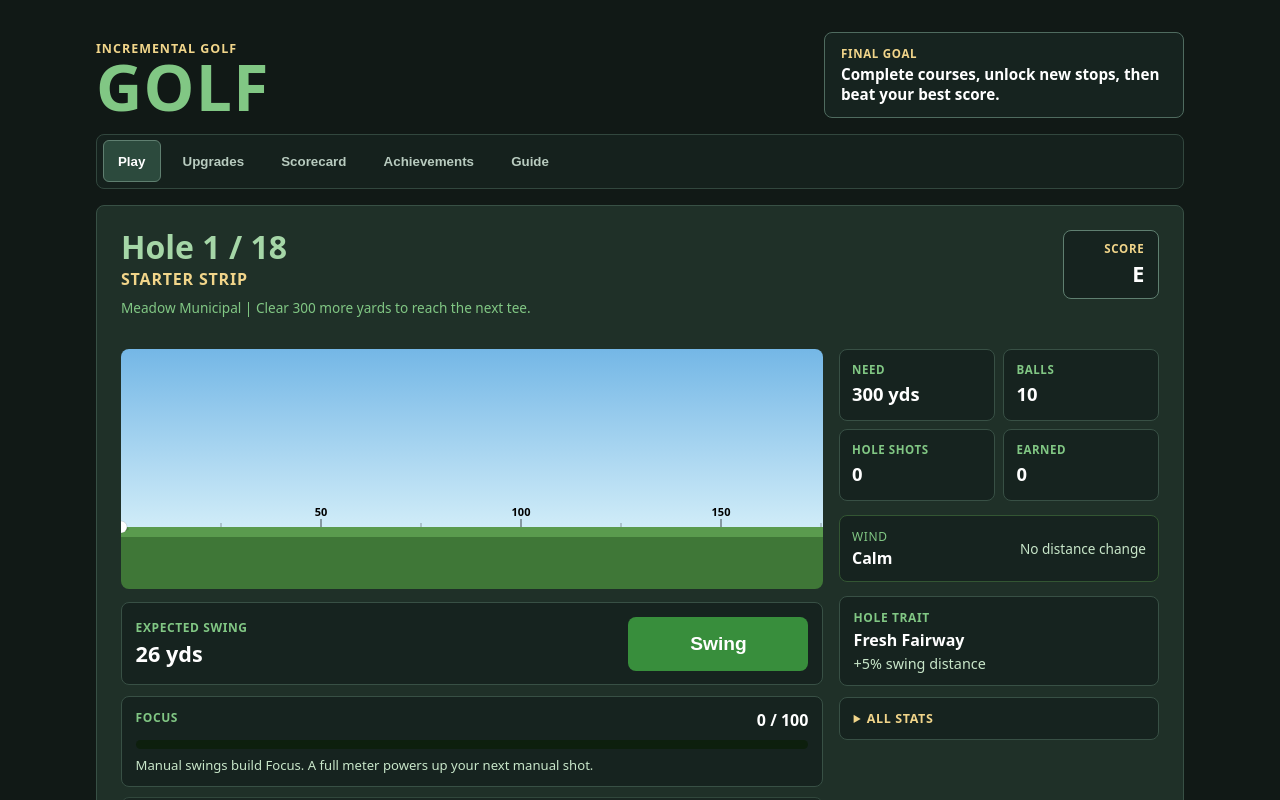
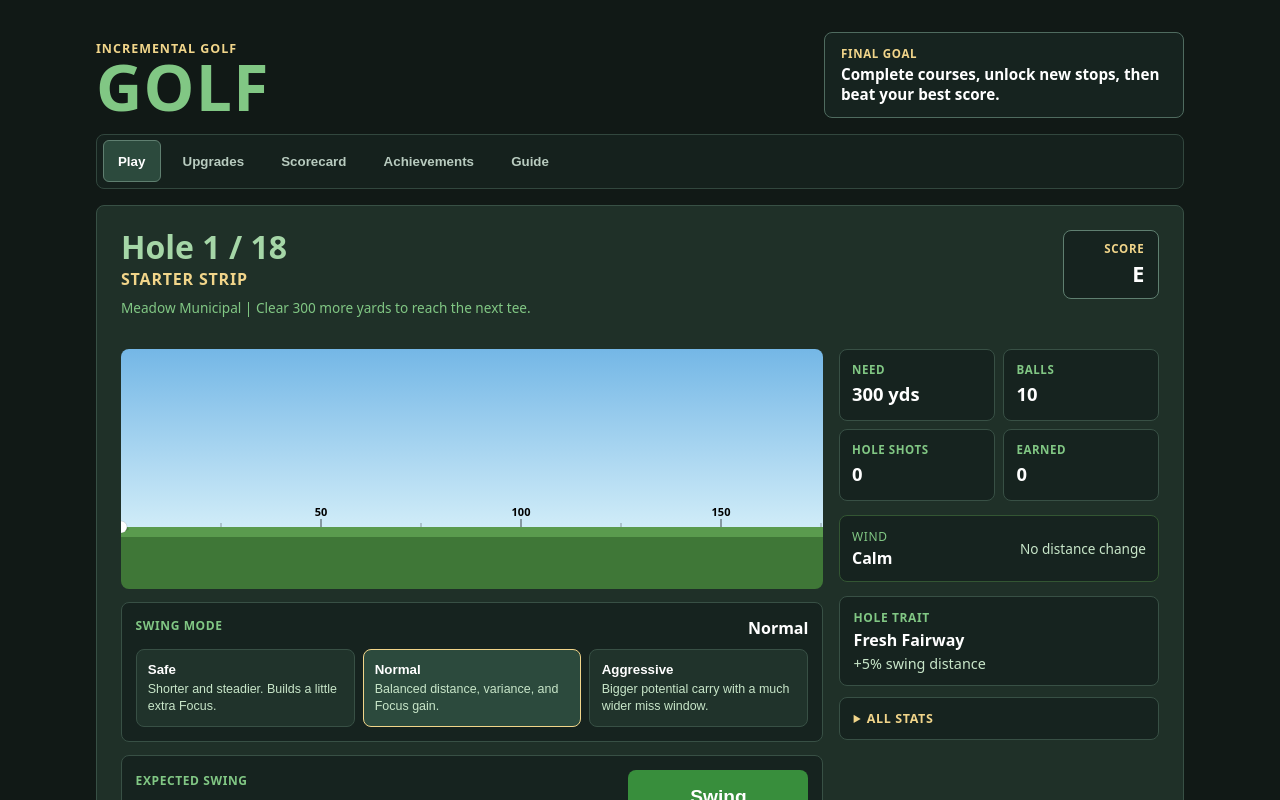
Before and after one commit to CollePatt/golf, a React (Vite) app: page / in a window 1280 px wide. Shown: the top 800 px of the page. Built offline with nearby package versions, Linux system fonts and the light colour scheme.

Commit message:
Add swing modes

```diff
--- a/src/App.css
+++ b/src/App.css
@@ -168,6 +168,81 @@ h3 {
   height: 240px;
   border-radius: 8px;
   margin-bottom: 0;
+}
+
+.swing-mode-panel {
+  margin-top: 0.85rem;
+  padding: 0.85rem;
+  border: 1px solid #385045;
+  border-radius: 8px;
+  background: #16231f;
+}
+
+.swing-mode-heading {
+  display: flex;
+  justify-content: space-between;
+  gap: 0.75rem;
+  margin-bottom: 0.65rem;
+}
+
+.swing-mode-heading span,
+.swing-mode-heading strong {
+  display: block;
+}
+
+.swing-mode-heading span {
+  color: #81c784;
+  font-size: 0.75rem;
+  font-weight: 700;
+  text-transform: uppercase;
+  letter-spacing: 0.05em;
+}
+
+.swing-mode-heading strong {
+  color: #ffffff;
+}
+
+.swing-mode-selector {
+  display: grid;
+  grid-template-columns: repeat(3, 1fr);
+  gap: 0.5rem;
+}
+
+.mode-btn {
+  min-height: 78px;
+  padding: 0.7rem;
+  border: 1px solid #385045;
+  border-radius: 8px;
+  background: #20332b;
+  color: #c8e6c9;
+  text-align: left;
+  cursor: pointer;
+}
+
+.mode-btn:hover {
+  border-color: #81c784;
+}
+
+.mode-btn.active {
+  border-color: #f1d58a;
+  background: #2c4a3d;
+}
+
+.mode-btn span,
+.mode-btn small {
+  display: block;
+}
+
+.mode-btn span {
+  color: #ffffff;
+  font-weight: 800;
+}
+
+.mode-btn small {
+  margin-top: 0.25rem;
+  color: #c8e6c9;
+  font-size: 0.78rem;
+  line-height: 1.3;
 }
 
 .swing-panel {
@@ -1087,6 +1162,7 @@ h3 {
   .app-header,
   .screen-heading,
   .swing-panel,
+  .swing-mode-heading,
   .auto-swing-panel,
   .round-modifier {
     align-items: stretch;
@@ -1106,6 +1182,7 @@ h3 {
   .summary-grid,
   .achievement-grid,
   .perk-choice-grid,
+  .swing-mode-selector,
   .guide-grid {
     grid-template-columns: 1fr;
   }
--- a/src/App.jsx
+++ b/src/App.jsx
@@ -23,6 +23,7 @@ import {
   getCoursePerkFocusGain,
   getCoursePerkStartingBalls,
 } from './data/coursePerks.js';
+import { getSwingMode } from './data/swingModes.js';
 import { allocateToUpgrade } from './logic/upgradeLogic.js';
 import { saveGame, loadGame, clearSave } from './logic/storage.js';
 import HoleScreen from './components/HoleScreen.jsx';
@@ -88,10 +89,12 @@ function advanceSwingState(s, source = 'manual') {
   const holeDefinition = getHoleDefinition(s.courseId, s.hole);
   const focused = source === 'manual' && s.focusMeter >= FOCUS_READY;
   const coursePerkDistanceMultiplier = getCoursePerkDistanceMultiplier(s.activeCoursePerk);
+  const swingMode = getSwingMode(s.selectedSwingMode);
   const swing = rollSwingYards(s.upgrades, s.wind, holeDefinition, {
     focused,
     source,
     distanceMultiplier: coursePerkDistanceMultiplier,
+    swingMode: swingMode.id,
   });
   const yards = swing.yards;
   const newYardsThisHole = s.yardsThisHole + yards;
@@ -100,6 +103,7 @@ function advanceSwingState(s, source = 'manual') {
   const newTotalShots = s.totalShots + 1;
   const newTotalYards = s.totalYardsThisRound + yards;
   const manualFocusGain = FOCUS_GAIN_PER_MANUAL_SWING
+    + swingMode.focusGainBonus
     + getCoursePerkFocusGain(s.activeCoursePerk)
     + (swing.event?.focusGain ?? 0);
   const newFocusMeter = source === 'manual'
@@ -230,6 +234,13 @@ export default function App() {
     }));
   }
 
+  function handleSelectSwingMode(modeId) {
+    setState(s => ({
+      ...s,
+      selectedSwingMode: getSwingMode(modeId).id,
+    }));
+  }
+
   function handleAllocate(upgradeId, amount) {
     setState(s => {
       const { upgradeState, yardsToAllocate } = allocateToUpgrade(
@@ -350,12 +361,14 @@ export default function App() {
         <HoleScreen
           state={state}
           onSwing={handleSwing}
+          onSelectSwingMode={handleSelectSwingMode}
           onToggleAutoSwing={handleToggleAutoSwing}
           yardsPerSwing={getExpectedYardsPerSwing(
             state.upgrades,
             state.wind,
             getHoleDefinition(state.courseId, state.hole),
-            getCoursePerkDistanceMultiplier(state.activeCoursePerk)
+            getCoursePerkDistanceMultiplier(state.activeCoursePerk),
+            state.selectedSwingMode
           )}
           autoSwingIntervalMs={autoSwingIntervalMs}
           focusReady={FOCUS_READY}
--- a/src/components/GuidePanel.jsx
+++ b/src/components/GuidePanel.jsx
@@ -15,6 +15,7 @@ export default function GuidePanel() {
             <li>Each swing spends one ball.</li>
             <li>Clear the target distance to advance to the next hole.</li>
             <li>Manual swings build Focus; a full meter powers up your next manual shot.</li>
+            <li>Swing modes trade consistency, Focus gain, and distance.</li>
             <li>The round ends after hole 18 or when you run out of balls.</li>
             <li>Every yard hit becomes upgrade currency after the round.</li>
             <li>Achievements pay bonus yards when you hit lifetime milestones.</li>
@@ -29,6 +30,7 @@ export default function GuidePanel() {
             <li>Fewer shots improves your score to par.</li>
             <li>Your best completed round is saved automatically.</li>
             <li>Wind and swing quality can change each shot's distance.</li>
+            <li>Safe shots are steadier, while aggressive shots can carry farther or miss harder.</li>
             <li>Rare shot events can add bounces, focus boosts, or rough lies.</li>
           </ul>
         </section>
--- a/src/components/HoleScreen.jsx
+++ b/src/components/HoleScreen.jsx
@@ -9,10 +9,12 @@ import {
 } from '../logic/gameState.js';
 import { formatAutoSwingInterval } from '../logic/swingLogic.js';
 import { getCoursePerkById } from '../data/coursePerks.js';
+import { SWING_MODES, getSwingMode } from '../data/swingModes.js';
 
 export default function HoleScreen({
   state,
   onSwing,
+  onSelectSwingMode,
   onToggleAutoSwing,
   yardsPerSwing,
   autoSwingIntervalMs,
@@ -35,6 +37,8 @@ export default function HoleScreen({
   const course = getCourseById(state.courseId);
   const holeDefinition = getHoleDefinition(state.courseId, hole);
   const activeCoursePerk = getCoursePerkById(state.activeCoursePerk);
+  const selectedSwingMode = getSwingMode(state.selectedSwingMode);
+  const lastSwingMode = lastSwing ? getSwingMode(lastSwing.swingMode) : null;
   const theme = getCourseTheme(holeDefinition.theme);
   const remaining = Math.max(0, targetDistance - yardsThisHole);
   const completedHoles = getCompletedHoles(scorecard);
@@ -80,13 +84,33 @@ export default function HoleScreen({
             targetDistance={targetDistance}
             theme={theme}
           />
+          <div className="swing-mode-panel">
+            <div className="swing-mode-heading">
+              <span>Swing Mode</span>
+              <strong>{selectedSwingMode.label}</strong>
+            </div>
+            <div className="swing-mode-selector" aria-label="Swing mode">
+              {SWING_MODES.map(mode => (
+                <button
+                  key={mode.id}
+                  type="button"
+                  className={`mode-btn ${selectedSwingMode.id === mode.id ? 'active' : ''}`}
+                  onClick={() => onSelectSwingMode(mode.id)}
+                  aria-pressed={selectedSwingMode.id === mode.id}
+                >
+                  <span>{mode.label}</span>
+                  <small>{mode.description}</small>
+                </button>
+              ))}
+            </div>
+          </div>
           <div className="swing-panel">
             <div>
               <span>Expected Swing</span>
               <strong>{yardsPerSwing} yds</strong>
               {lastSwing && (
                 <p>
-                  Last: {lastSwing.yards} yds ({lastSwing.quality}
+                  Last: {lastSwing.yards} yds ({lastSwing.quality}, {lastSwingMode.label}
                   {lastSwing.source === 'auto' ? ', auto' : ''})
                 </p>
               )}
@@ -169,6 +193,7 @@ export default function HoleScreen({
             <div className="stats">
               <p className="stat">Course: <strong>{course.name}</strong></p>
               <p className="stat">Course perk: <strong>{activeCoursePerk?.label || 'None'}</strong></p>
+              <p className="stat">Swing mode: <strong>{selectedSwingMode.label}</strong></p>
               <p className="stat">Target: <strong>{targetDistance} yds</strong></p>
               <p className="stat">Par: <strong>{parForHole(hole, state.courseId)}</strong></p>
               <p className="stat">Yards this hole: <strong>{yardsThisHole}</strong></p>
--- /dev/null
+++ b/src/data/swingModes.js
@@ -0,0 +1,39 @@
+export const SWING_MODES = [
+  {
+    id: 'safe',
+    label: 'Safe',
+    description: 'Shorter and steadier. Builds a little extra Focus.',
+    distanceMultiplier: 0.85,
+    varianceMin: 0.97,
+    varianceMax: 1.04,
+    perfectChance: 0.03,
+    perfectMultiplier: 1.18,
+    focusGainBonus: 8,
+  },
+  {
+    id: 'normal',
+    label: 'Normal',
+    description: 'Balanced distance, variance, and Focus gain.',
+    distanceMultiplier: 1,
+    varianceMin: 0.92,
+    varianceMax: 1.08,
+    perfectChance: 0.06,
+    perfectMultiplier: 1.35,
+    focusGainBonus: 0,
+  },
+  {
+    id: 'aggressive',
+    label: 'Aggressive',
+    description: 'Bigger potential carry with a much wider miss window.',
+    distanceMultiplier: 1.22,
+    varianceMin: 0.74,
+    varianceMax: 1.26,
+    perfectChance: 0.09,
+    perfectMultiplier: 1.55,
+    focusGainBonus: -4,
+  },
+];
+
+export function getSwingMode(modeId) {
+  return SWING_MODES.find(mode => mode.id === modeId) || SWING_MODES[1];
+}
--- a/src/logic/gameState.js
+++ b/src/logic/gameState.js
@@ -1,9 +1,10 @@
 import { UPGRADES } from '../data/upgrades.js';
 import { COURSES, getCourseById } from '../data/courses.js';
 import { createCoursePerkChoices, getCoursePerkById } from '../data/coursePerks.js';
+import { getSwingMode } from '../data/swingModes.js';
 import { normalizeWind, rollWind } from './runModifiers.js';
 
-export const SAVE_VERSION = 9;
+export const SAVE_VERSION = 10;
 
 export const BASE_YARDS_PER_SWING = 25;
 export const BASE_STARTING_BALLS = 10;
@@ -76,6 +77,7 @@ export function createInitialState() {
     wind: rollWind(),
     lastSwing: null,
     autoSwingEnabled: true,
+    selectedSwingMode: 'normal',
     focusMeter: 0,
     activeCoursePerk: null,
     pendingCoursePerkChoices: [],
@@ -161,6 +163,7 @@ export function normalizeState(state) {
     wind: normalizeWind(state?.wind),
     lastSwing: state?.lastSwing || null,
     autoSwingEnabled: typeof state?.autoSwingEnabled === 'boolean' ? state.autoSwingEnabled : true,
+    selectedSwingMode: getSwingMode(state?.selectedSwingMode).id,
     focusMeter: Number.isFinite(state?.focusMeter) ? state.focusMeter : 0,
     activeCoursePerk: normalizeCoursePerk(state?.activeCoursePerk),
     pendingCoursePerkChoices: needsMigratedPerkChoices
--- a/src/logic/swingLogic.js
+++ b/src/logic/swingLogic.js
@@ -1,6 +1,7 @@
 import { BASE_YARDS_PER_SWING, BASE_STARTING_BALLS } from './gameState.js';
 import { UPGRADES } from '../data/upgrades.js';
 import { rollShotEvent } from '../data/shotEvents.js';
+import { getSwingMode } from '../data/swingModes.js';
 import { normalizeWind } from './runModifiers.js';
 
 // Iterate every upgrade definition and apply its effects scaled by current level.
@@ -24,24 +25,39 @@ export function getYardsPerSwing(upgrades) {
   return Math.round(yards * mult);
 }
 
-export function getExpectedYardsPerSwing(upgrades, wind, holeDefinition = null, distanceMultiplier = 1) {
+export function getExpectedYardsPerSwing(
+  upgrades,
+  wind,
+  holeDefinition = null,
+  distanceMultiplier = 1,
+  swingModeId = 'normal'
+) {
   const holeMultiplier = holeDefinition?.trait?.distanceMultiplier ?? 1;
+  const swingMode = getSwingMode(swingModeId);
   return Math.max(1, Math.round(
-    getYardsPerSwing(upgrades) * normalizeWind(wind).multiplier * holeMultiplier * distanceMultiplier
+    getYardsPerSwing(upgrades)
+      * normalizeWind(wind).multiplier
+      * holeMultiplier
+      * distanceMultiplier
+      * swingMode.distanceMultiplier
   ));
 }
 
 export function rollSwingYards(upgrades, wind, holeDefinition = null, options = {}) {
+  const swingMode = getSwingMode(options.swingMode);
   const expectedYards = getExpectedYardsPerSwing(
     upgrades,
     wind,
     holeDefinition,
-    options.distanceMultiplier ?? 1
+    options.distanceMultiplier ?? 1,
+    swingMode.id
   );
   const focused = Boolean(options.focused);
-  const perfect = !focused && Math.random() < 0.06;
+  const perfect = !focused && Math.random() < swingMode.perfectChance;
   const event = rollShotEvent();
-  const variance = perfect ? 1.35 : 0.92 + Math.random() * 0.16;
+  const variance = perfect
+    ? swingMode.perfectMultiplier
+    : swingMode.varianceMin + Math.random() * (swingMode.varianceMax - swingMode.varianceMin);
   const eventMultiplier = event?.multiplier ?? 1;
   const yards = Math.max(1, Math.round(expectedYards * (focused ? 1.5 : variance) * eventMultiplier));
 
@@ -56,6 +72,7 @@ export function rollSwingYards(upgrades, wind, holeDefinition = null, options =
     expectedYards,
     quality,
     source: options.source || 'manual',
+    swingMode: swingMode.id,
     event,
   };
 }
```
Also changed, not shown: 2 other files (tests, documents, lock files or other folders).
